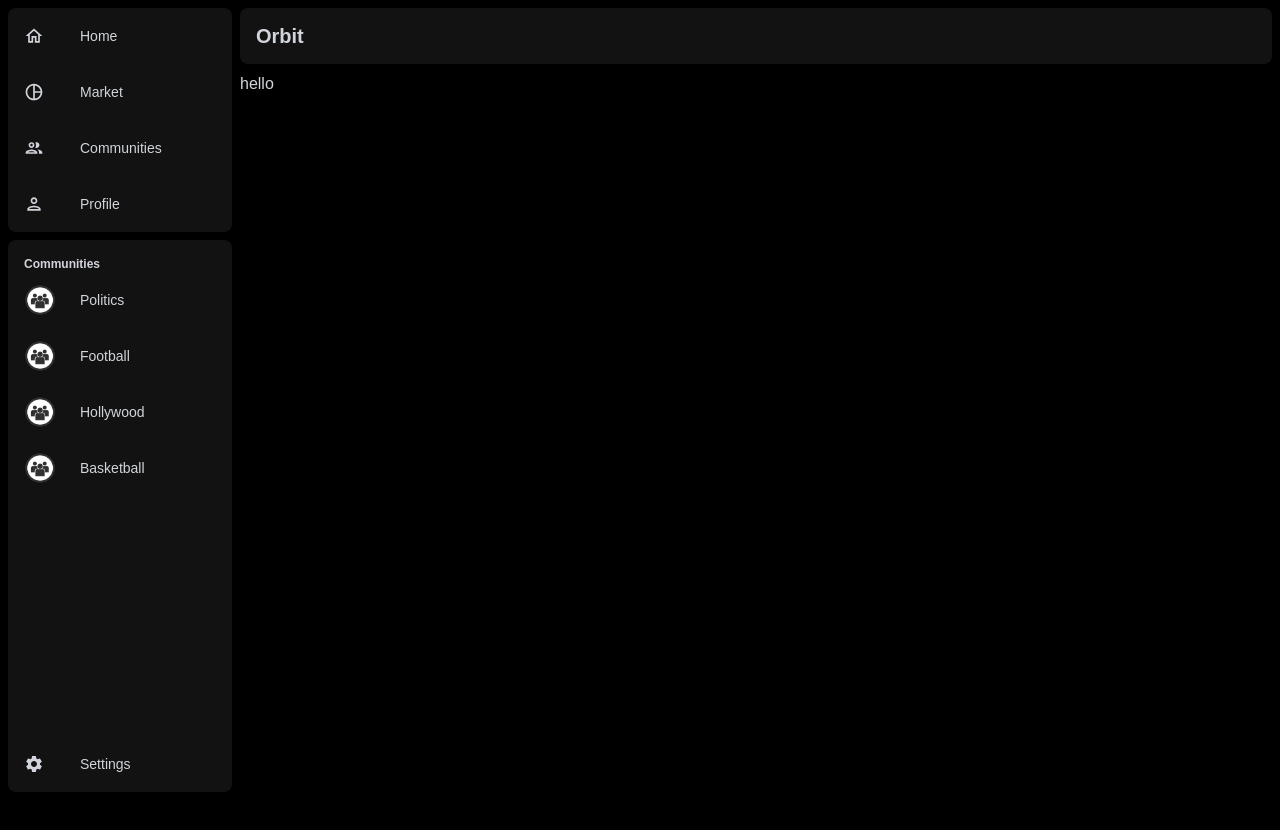
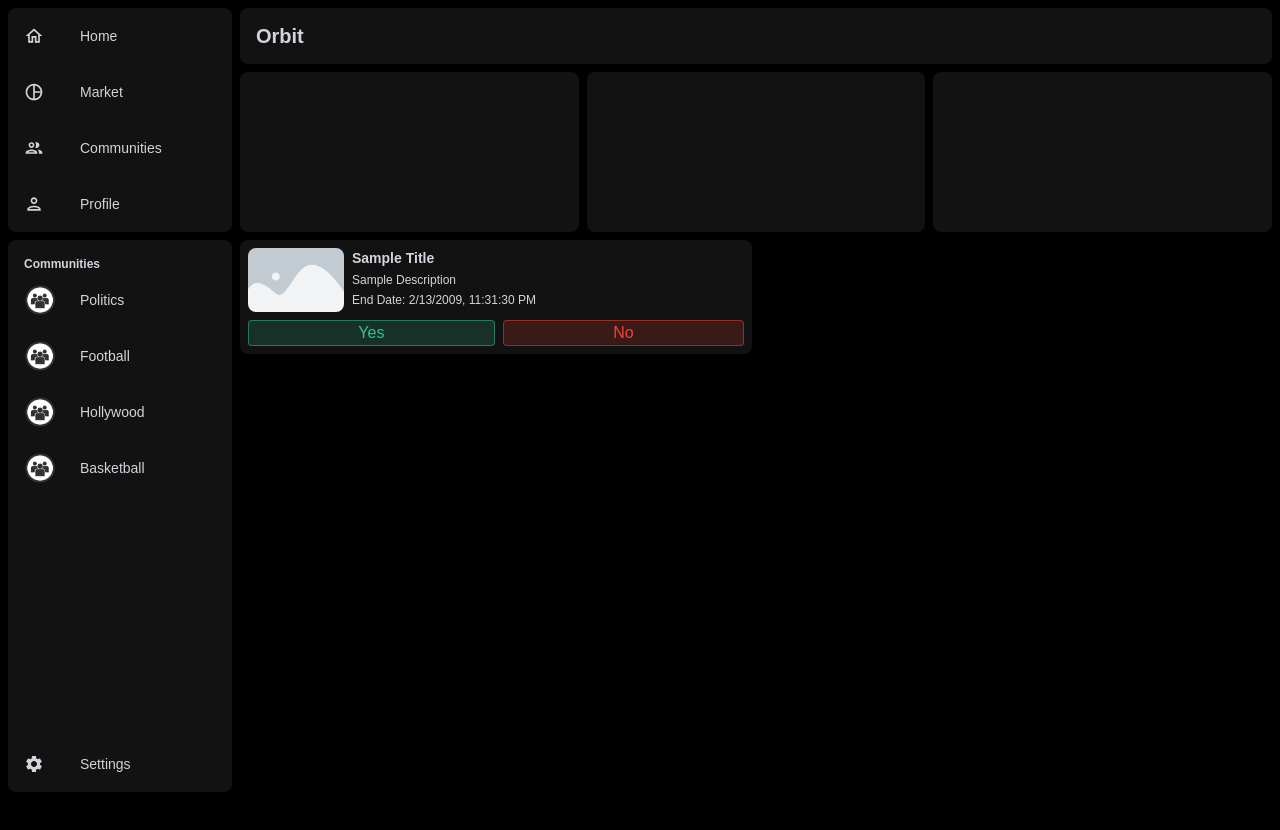
Before and after one commit to thedudeontitan/orbit, a Next.js app: page / in a window 1280 px wide. Shown: the top 830 px of the page. Before the commit the page ends 800 px from the top, so only its background shows below. Built offline with nearby package versions, Linux system fonts and the light colour scheme.

Commit message:
added bet component

```diff
--- a/src/app/page.tsx
+++ b/src/app/page.tsx
@@ -1,7 +1,25 @@
+import { Bet } from "../component/Bet";
+
 export default function Home() {
   return (
-    <div>
-      <div>hello</div>
+    <div className="flex flex-col gap-2 h-screen">
+      <div className="flex flex-row gap-2 overflow-clip h-[20vh]">
+        {Array.from({ length: 3 }).map((_, index) => (
+          <div className="bg-[#ffffff12] text-[#D1D5DB] w-full rounded-lg" />
+        ))}
+      </div>
+      <div className="grid grid-cols-2 gap-2 ">
+        <Bet
+          title="Sample Title"
+          banner="/images/placeholder.png"
+          outcomes={[
+            { id: "1", title: "Outcome 1" },
+            { id: "2", title: "Outcome 2" },
+          ]}
+          betEndTime={1234567890}
+          description="Sample Description"
+        />
+      </div>
     </div>
   );
 }
--- /dev/null
+++ b/src/component/Bet.tsx
@@ -0,0 +1,36 @@
+import React from "react";
+import { Market } from "./types";
+import { ConvertToDate } from "../utils/ConvertToDate";
+
+export const Bet: React.FC<Market> = ({
+  banner,
+  betEndTime,
+  outcomes,
+  title,
+  description,
+}) => {
+  return (
+    <div className="rounded-lg flex flex-col gap-2 bg-[#ffffff12] text-[#D1D5DB] p-2">
+      <div className="flex flex-row gap-2">
+        <img
+          src={banner}
+          alt=""
+          className="w-[6rem] object-contain rounded-lg"
+        />
+        <div className="flex flex-col gap-1">
+          <h1 className="text-sm font-semibold">{title}</h1>
+          <p className="text-xs">{description}</p>
+          <p className="text-xs">End Date: {ConvertToDate(betEndTime)}</p>
+        </div>
+      </div>
+      <div className="flex flex-row gap-2 w-full">
+        <button className="bg-[#34c38f2e] border border-[#34c38f] border-opacity-50 text-[#34c38f] flex-grow rounded">
+          Yes
+        </button>
+        <button className="bg-[#f443362e] border border-[#f44336] border-opacity-50 text-[#f44336] flex-grow rounded">
+          No
+        </button>
+      </div>
+    </div>
+  );
+};
--- /dev/null
+++ b/src/utils/ConvertToDate.tsx
@@ -0,0 +1,4 @@
+export const ConvertToDate = (epoch: number) => {
+  const date = new Date(epoch * 1000);
+  return date.toLocaleString();
+};
```
Also changed, not shown: src/component/types.ts (+16 -0 lines), public/images/placeholder.png (added).
